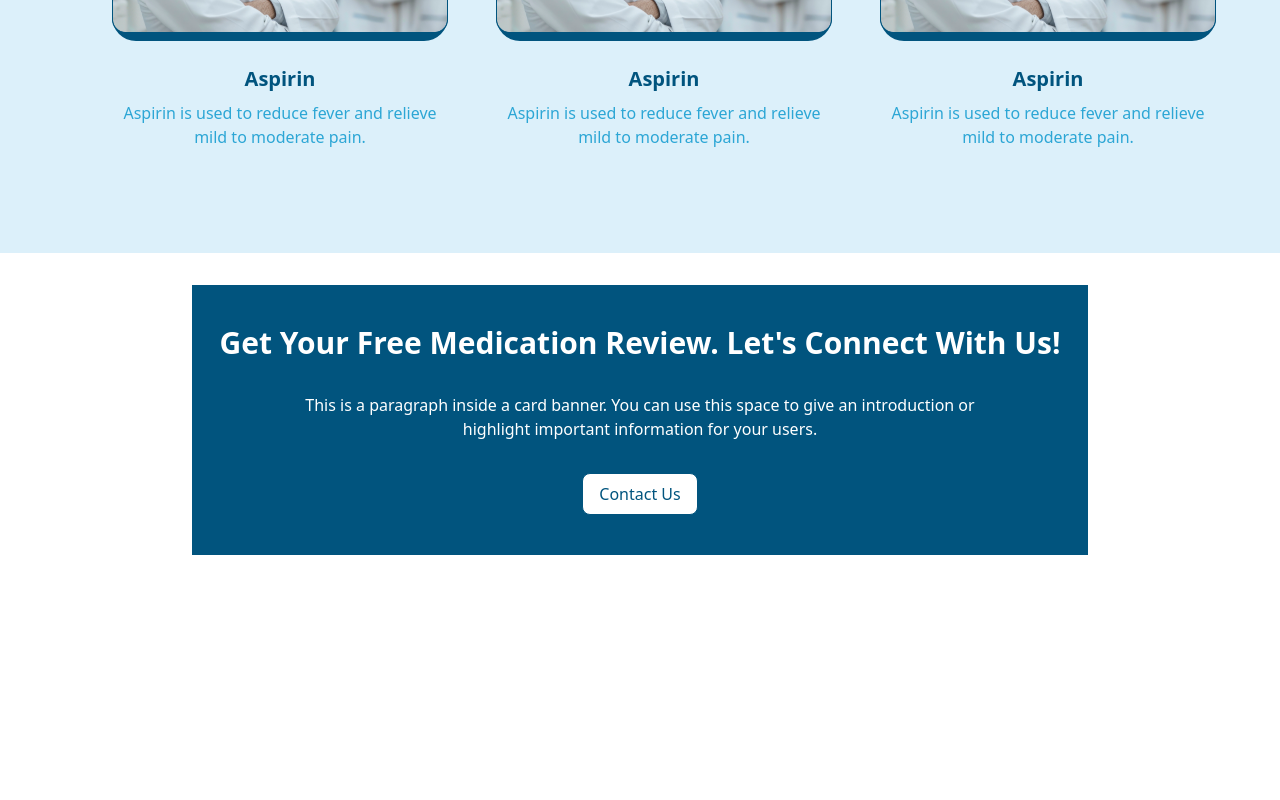
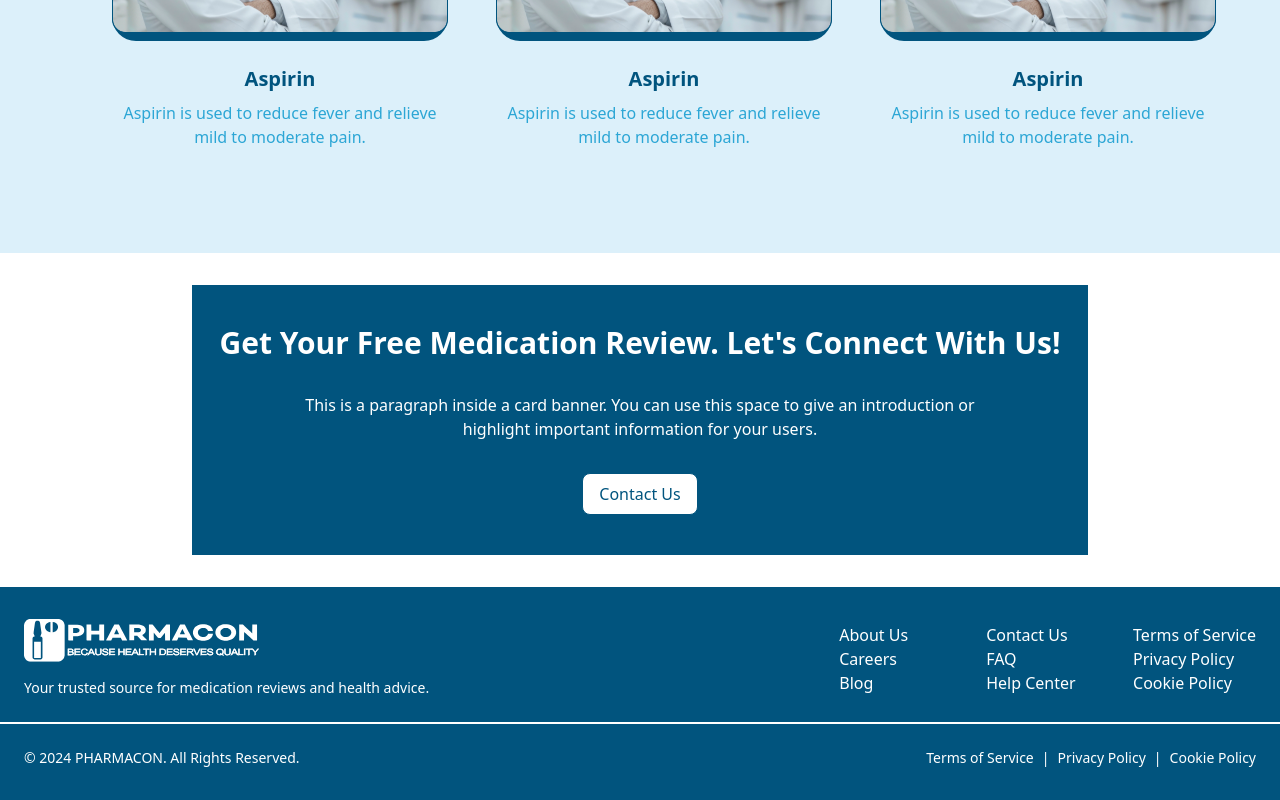
Before and after one commit to ahmedsameh74/pharmacon, a Next.js app: page /en in a window 1280 px wide. Shown: the part 2416-3216 px from the top of the page. Before the commit the page ends 3003 px from the top, so only its background shows below. Built offline with nearby package versions, Linux system fonts and the light colour scheme.

Commit message:
home page completed, missing the localization

```diff
--- a/src/app/[locale]/layout.tsx
+++ b/src/app/[locale]/layout.tsx
@@ -3,6 +3,7 @@ import "../globals.css";
 import { NextIntlClientProvider } from 'next-intl';
 import { getMessages } from 'next-intl/server';
 import Navbar from "@/components/custom/Navbar";
+import Footer from "@/components/custom/Footer";
 
 
 export const metadata: Metadata = {
@@ -45,6 +46,7 @@ export default async function RootLayout({
         <NextIntlClientProvider messages={messages}>
           <Navbar />
           {children}
+          <Footer />
         </NextIntlClientProvider>
       </body>
     </html>
--- /dev/null
+++ b/src/components/custom/Footer.tsx
@@ -0,0 +1,74 @@
+import Image from 'next/image';
+import Link from 'next/link';
+
+export default function Footer() {
+  return (
+    <footer className="bg-[#01547E] text-white py-8">
+      {/* First Row */}
+      <div className="max-w-7xl mx-auto px-6 flex flex-col lg:flex-row justify-between items-start lg:items-center">
+        {/* Left Section: Logo and Description */}
+        <div className="flex flex-col mb-8 lg:mb-0">
+          <div className="mb-4">
+            {/* Logo */}
+            <Image
+              src="/assets/whiteLogo.svg" // Ensure path is correct
+              alt="Logo"
+              className="w-auto h-auto"
+              width={100} // Adjusted width for better logo size on all screens
+              height={100}
+            />
+          </div>
+          <p className="text-sm text-center lg:text-left">
+            Your trusted source for medication reviews and health advice.
+          </p>
+        </div>
+
+        {/* Right Section: 3 Columns of Links */}
+        <div className="grid grid-cols-1 sm:grid-cols-2 md:grid-cols-3 gap-6 w-full lg:w-auto">
+          {/* Column 1 */}
+          <div>
+            {/* <h3 className="font-bold mb-2 text-center lg:text-left">Company</h3> */}
+            <ul className="text-center lg:text-left">
+              <li><Link href="/about" className="hover:underline">About Us</Link></li>
+              <li><Link href="/careers" className="hover:underline">Careers</Link></li>
+              <li><Link href="/blog" className="hover:underline">Blog</Link></li>
+            </ul>
+          </div>
+          {/* Column 2 */}
+          <div>
+            {/* <h3 className="font-bold mb-2 text-center lg:text-left">Support</h3> */}
+            <ul className="text-center lg:text-left">
+              <li><Link href="/contact" className="hover:underline">Contact Us</Link></li>
+              <li><Link href="/faq" className="hover:underline">FAQ</Link></li>
+              <li><Link href="/help" className="hover:underline">Help Center</Link></li>
+            </ul>
+          </div>
+          {/* Column 3 */}
+          <div>
+            {/* <h3 className="font-bold mb-2 text-center lg:text-left">Resources</h3> */}
+            <ul className="text-center lg:text-left">
+              <li><Link href="/terms" className="hover:underline">Terms of Service</Link></li>
+              <li><Link href="/privacy" className="hover:underline">Privacy Policy</Link></li>
+              <li><Link href="/cookies" className="hover:underline">Cookie Policy</Link></li>
+            </ul>
+          </div>
+        </div>
+      </div>
+
+      {/* White Line Separator */}
+      <hr className="border-t-2 border-white my-6 mx-auto max-w-7xl" /> {/* Half width line */}
+
+      {/* Second Row: Policies */}
+      <div className="max-w-7xl mx-auto px-6 flex flex-col lg:flex-row justify-between items-center text-sm">
+        <p className="mb-4 lg:mb-0 text-center lg:text-left">&copy; 2024 PHARMACON. All Rights Reserved.</p>
+        <div className="flex space-x-2">
+          <Link href="/terms" className="hover:underline">Terms of Service</Link>
+					<p>|</p>
+          <Link href="/privacy" className="hover:underline">Privacy Policy</Link>
+					<p>|</p>
+          <Link href="/cookies" className="hover:underline">Cookie Policy</Link>
+        </div>
+      </div>
+    </footer>
+  );
+}
```
